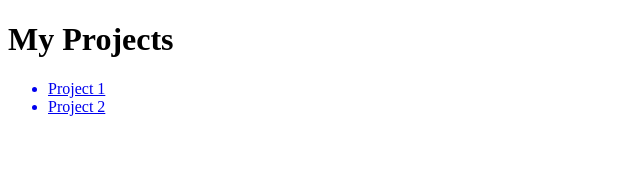
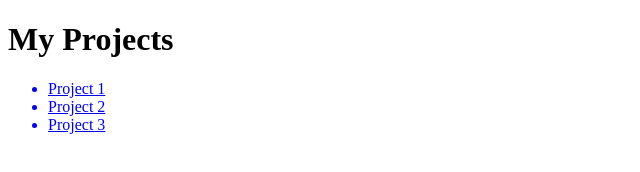
Before and after one commit to danyellehernandez/danyellehernandez.github.io, a plain HTML site: page index.html in a window 1280 px wide. Shown: the full height of the page, 0-640 px from the left. Drawn offline with Linux system fonts and the light colour scheme.

Commit message:
Update index.html

```diff
--- a/index.html
+++ b/index.html
@@ -14,6 +14,7 @@
 
       <a href="project1.html"><li>Project 1</li></a>
       <a href="project2.html"><li>Project 2</li></a>
+      <a href="project3.html"><li>Project 3</li></a>
 
     </ul>
 
```
